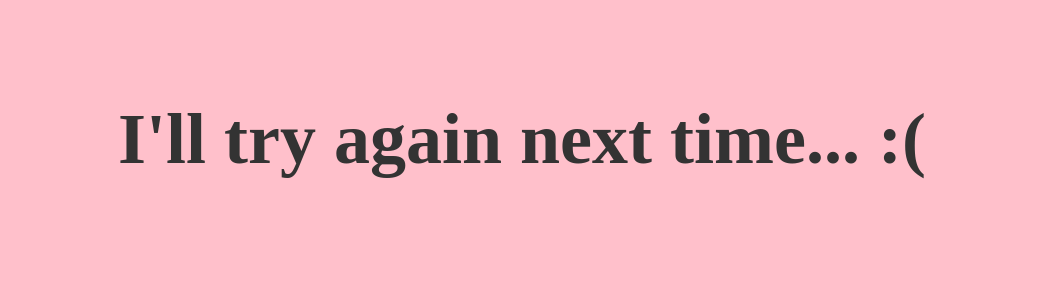
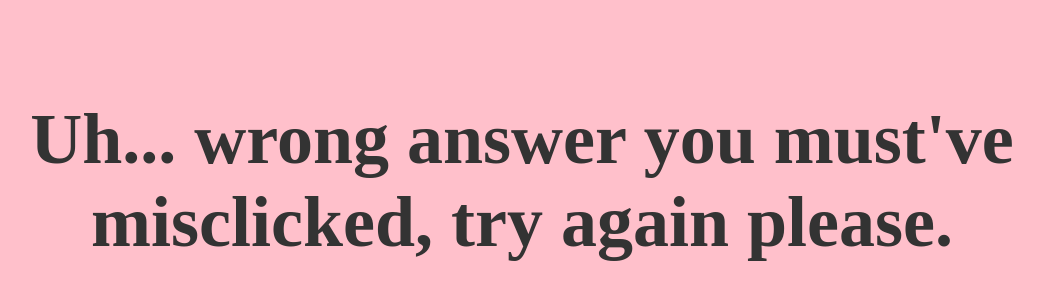
Before and after one commit to dominicq808/domxlina.github.io, a plain HTML site: page no.html in a window 1280 px wide. Shown: the part 94-394 px from the top of the page, without its empty margins (118-1161 px from the left). Drawn offline with Linux system fonts and the light colour scheme.

Commit message:
Update no.html

```diff
--- a/no.html
+++ b/no.html
@@ -9,7 +9,7 @@
 <body>
 	<div class="container">
 		<div class="yes">
-			<h2>I'll try again next time... :(</h2>
+			<h2>Uh... wrong answer you must've misclicked, try again please. </h2>
 
 		</div>
 	</div>
```
